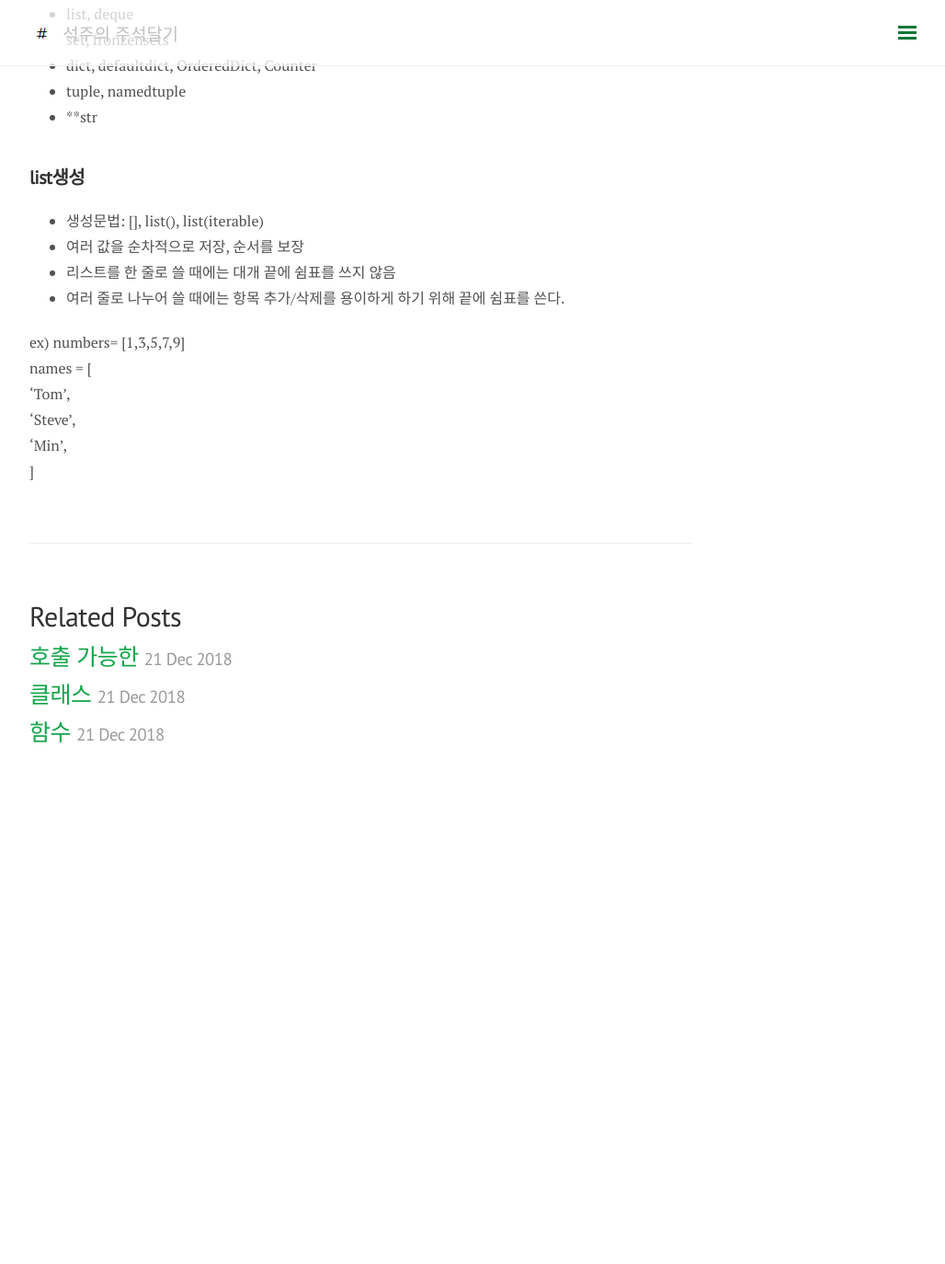
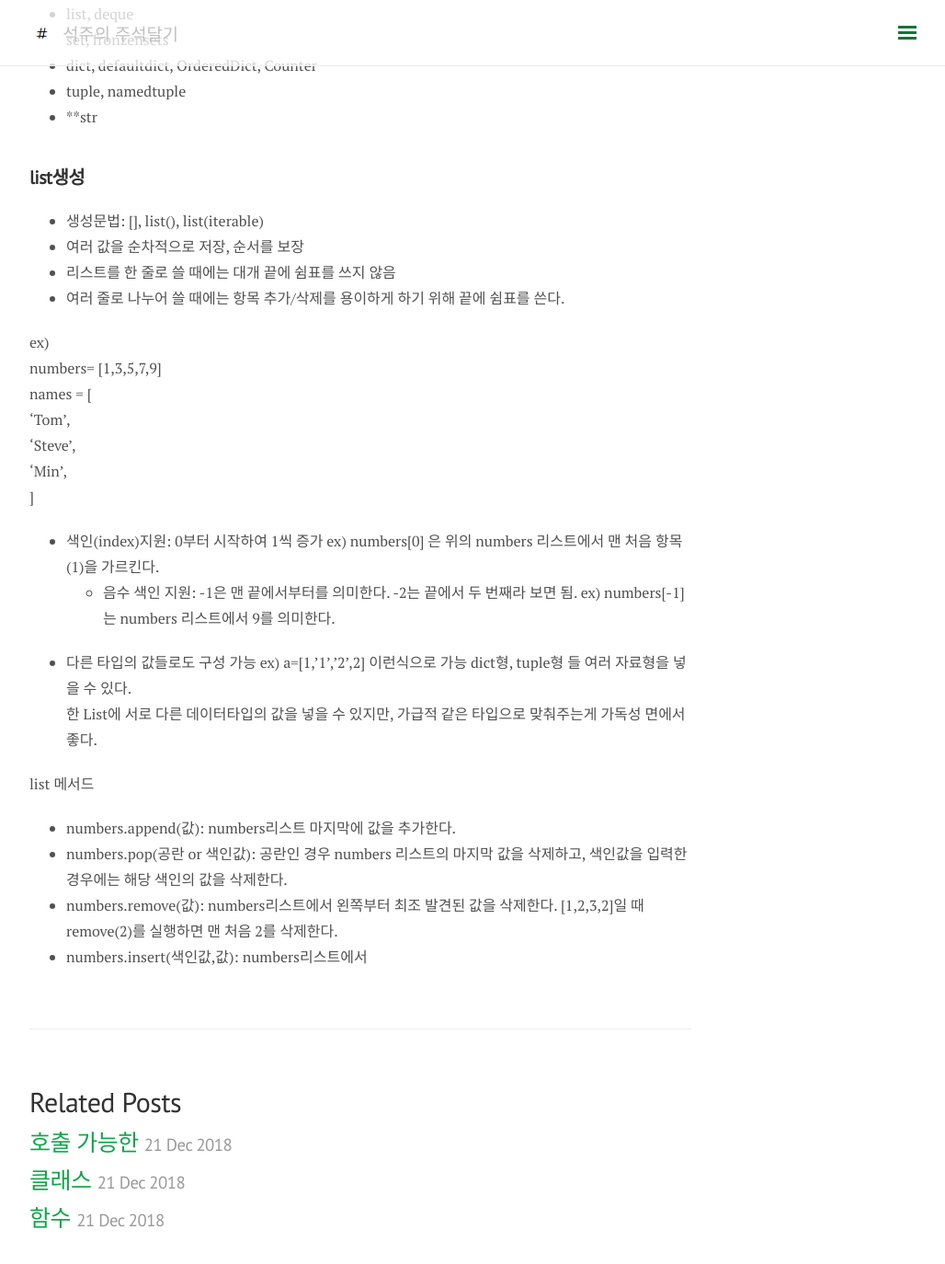
Before and after one commit to somefood/somefood.github.io, a Jekyll site: the page built from _posts/Python/2018-12-21-02structure.md, in a window 1280 px wide and 1400 px high, scrolled down 347 px. Shown: the top 1374 px of the window at 92% size, without its empty margins (248-1276 px from the left). Built offline with Jekyll 4.4.1, drawn with Linux system fonts in a browser that asks for light colours; nearby versions of some CDN libraries; comment, search, counter and statistics services are not loaded; before the commit the page ends 1219 px from its top, so only the background shows below that.

Commit message:
Update 2018-12-21-02structure.md

```diff
--- a/_posts/Python/2018-12-21-02structure.md
+++ b/_posts/Python/2018-12-21-02structure.md
@@ -31,3 +31,14 @@
   'Steve',
   'Min',
 ]
+
+- 색인(index)지원: 0부터 시작하여 1씩 증가 ex) numbers[0] 은 위의 numbers 리스트에서 맨 처음 항목(1)을 가르킨다.
+  - 음수 색인 지원: -1은 맨 끝에서부터를 의미한다. -2는 끝에서 두 번째라 보면 됨. ex) numbers[-1]는 numbers 리스트에서 9를 의미한다.
+- 다른 타입의 값들로도 구성 가능 ex) a=[1,'1','2',2] 이런식으로 가능 dict형, tuple형 들 여러 자료형을 넣을 수 있다.
+한 List에 서로 다른 데이터타입의 값을 넣을 수 있지만, 가급적 같은 타입으로 맞춰주는게 가독성 면에서 좋다.
+
+list 메서드
+- numbers.append(값): numbers리스트 마지막에 값을 추가한다.
+- numbers.pop(공란 or 색인값): 공란인 경우 numbers 리스트의 마지막 값을 삭제하고, 색인값을 입력한 경우에는 해당 색인의 값을 삭제한다.
+- numbers.remove(값): numbers리스트에서 왼쪽부터 최조 발견된 값을 삭제한다. [1,2,3,2]일 때 remove(2)를 실행하면 맨 처음 2를 삭제한다.
+- numbers.insert(색인값,값): numbers리스트에서
```
